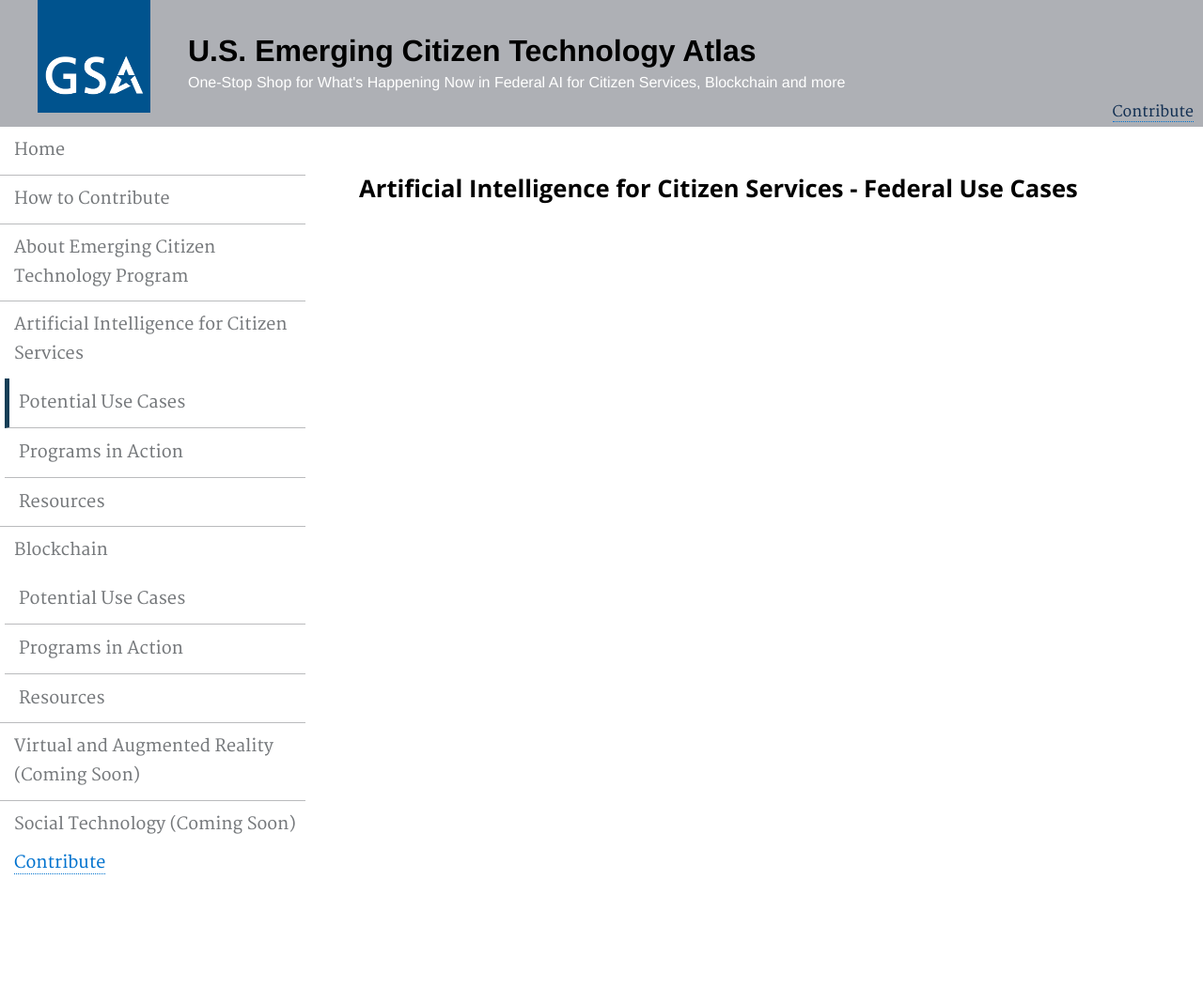
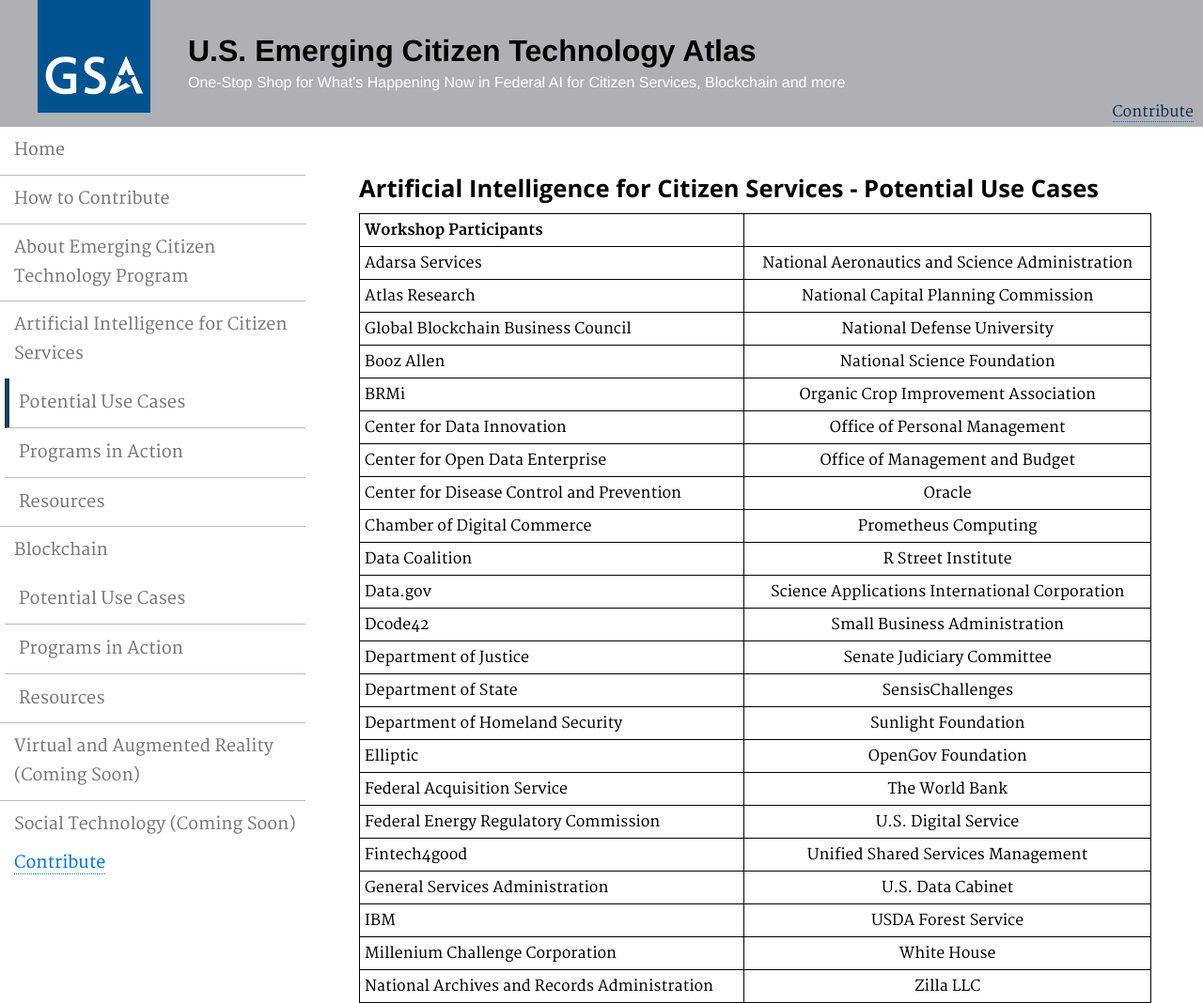
Before and after one commit to GSA/emerging-technology-atlas, a Jekyll site: the page built from pages/artificial-intelligence-federal.md, in a window 1280 px wide. Shown: the whole page at 94% size. Built offline with Jekyll 4.4.1, drawn with Linux system fonts in a browser that asks for light colours; before the commit the page ends 945 px from its top, so only the background shows below that.

Commit message:
Update artificial-intelligence-federal.md

```diff
--- a/pages/artificial-intelligence-federal.md
+++ b/pages/artificial-intelligence-federal.md
@@ -5,4 +5,30 @@ permalink: /artificial-intelligence-federal/
 description: ""
 ---
 
-### Artificial Intelligence for Citizen Services - Federal Use Cases
+### Artificial Intelligence for Citizen Services - Potential Use Cases
+
+| Workshop Participants                                                                             |
+| ------------------------------------------------|:-----------------------------------------------:|
+| Adarsa Services                                 | National Aeronautics and Science Administration |
+| Atlas Research                                  | National Capital Planning Commission            |
+| Global Blockchain Business Council              | National Defense University                     |
+| Booz Allen                                      | National Science Foundation                     |
+| BRMi                                            | Organic Crop Improvement Association            |
+| Center for Data Innovation                      | Office of Personal Management                   |
+| Center for Open Data Enterprise                 | Office of Management and Budget                 |
+| Center for Disease Control and Prevention       | Oracle                                          |
+| Chamber of Digital Commerce                     | Prometheus Computing                            |
+| Data Coalition                                  | R Street Institute                              |
+| Data.gov                                        | Science Applications International Corporation  |
+| Dcode42                                         | Small Business Administration                   |
+| Department of Justice                           | Senate Judiciary Committee                      |
+| Department of State                             | SensisChallenges                                |
+| Department of Homeland Security                 | Sunlight Foundation                             |
+| Elliptic                                        | OpenGov Foundation                              |
+| Federal Acquisition Service                     | The World Bank                                  |
+| Federal Energy Regulatory Commission            | U.S. Digital Service                            |
+| Fintech4good                                    | Unified Shared Services Management              |
+| General Services Administration                 | U.S. Data Cabinet                               |
+| IBM                                             | USDA Forest Service                             |
+| Millenium Challenge Corporation                 | White House                                     |
+| National Archives and Records Administration    | Zilla LLC                                       |
```
